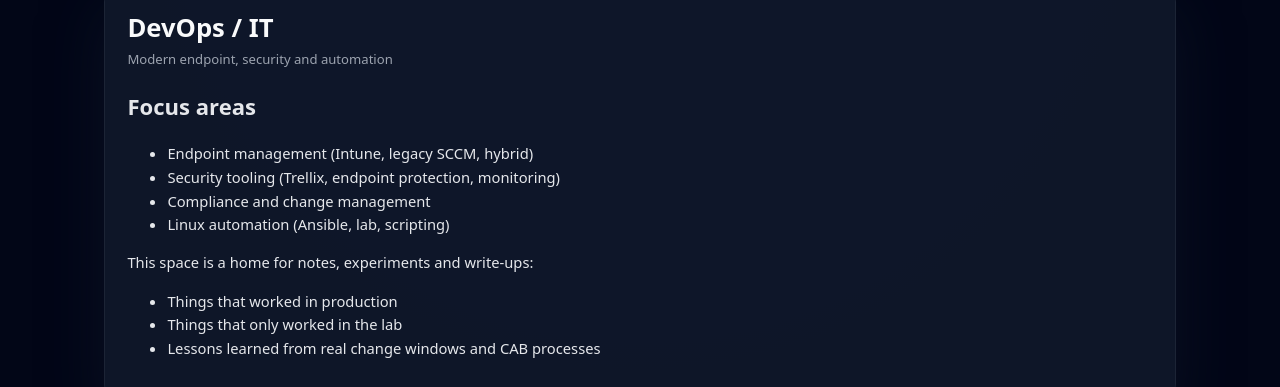
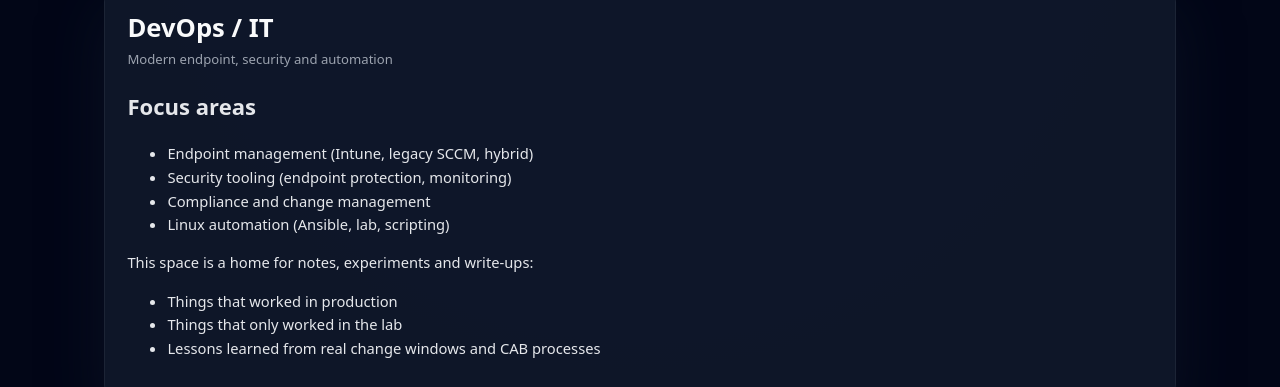
Before and after one commit to jphenri/jphenri.com, a Jekyll site: the page built from devops/index.md, in a window 1280 px wide. Shown: the part 125-512 px from the top of the page. Built offline with Jekyll 4.4.1, drawn with Linux system fonts in a browser that asks for light colours.

Commit message:
Update index.md

```diff
--- a/devops/index.md
+++ b/devops/index.md
@@ -10,7 +10,7 @@
 ## Focus areas
 
 - Endpoint management (Intune, legacy SCCM, hybrid)
-- Security tooling (Trellix, endpoint protection, monitoring)
+- Security tooling (endpoint protection, monitoring)
 - Compliance and change management
 - Linux automation (Ansible, lab, scripting)
 
```
